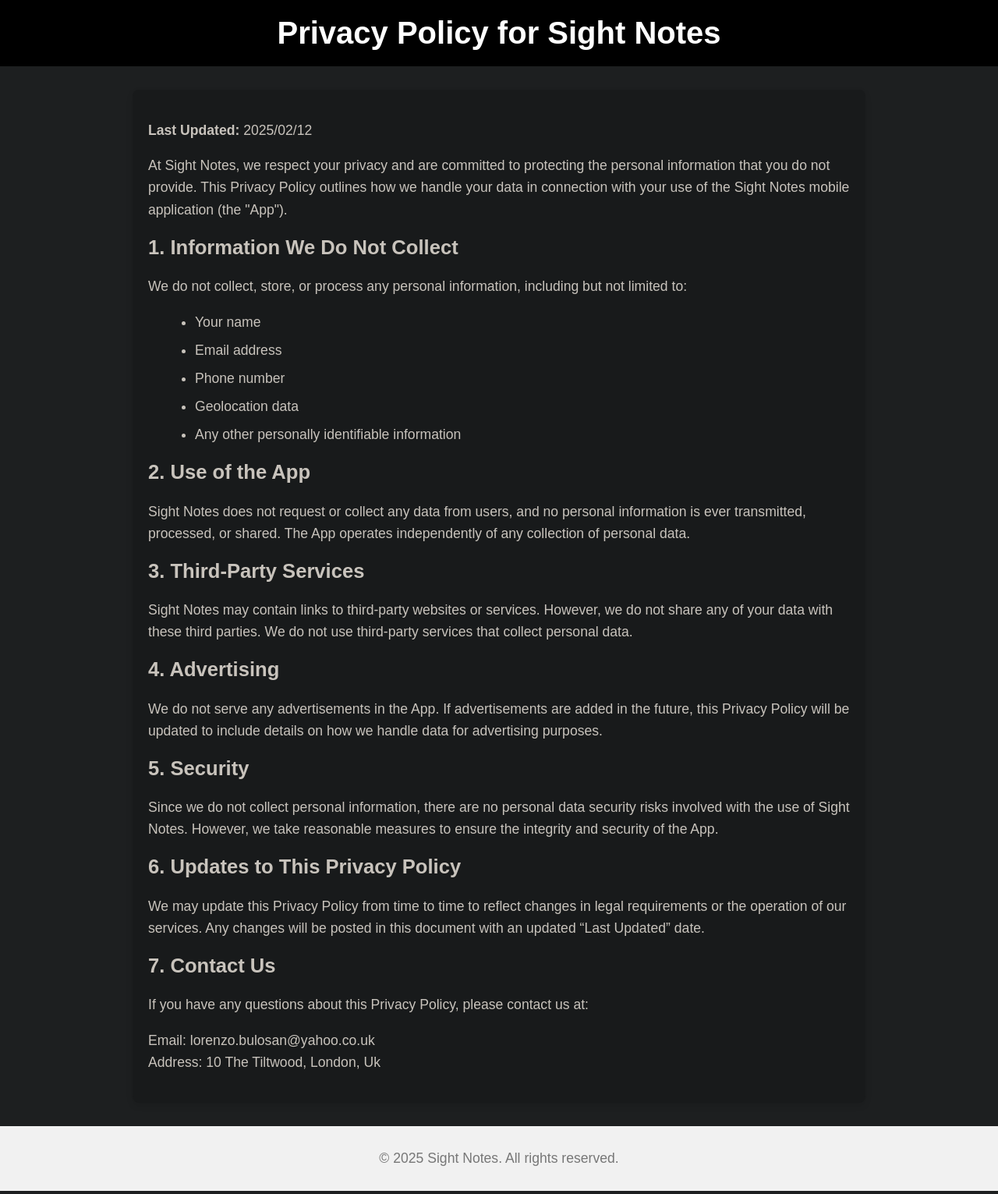
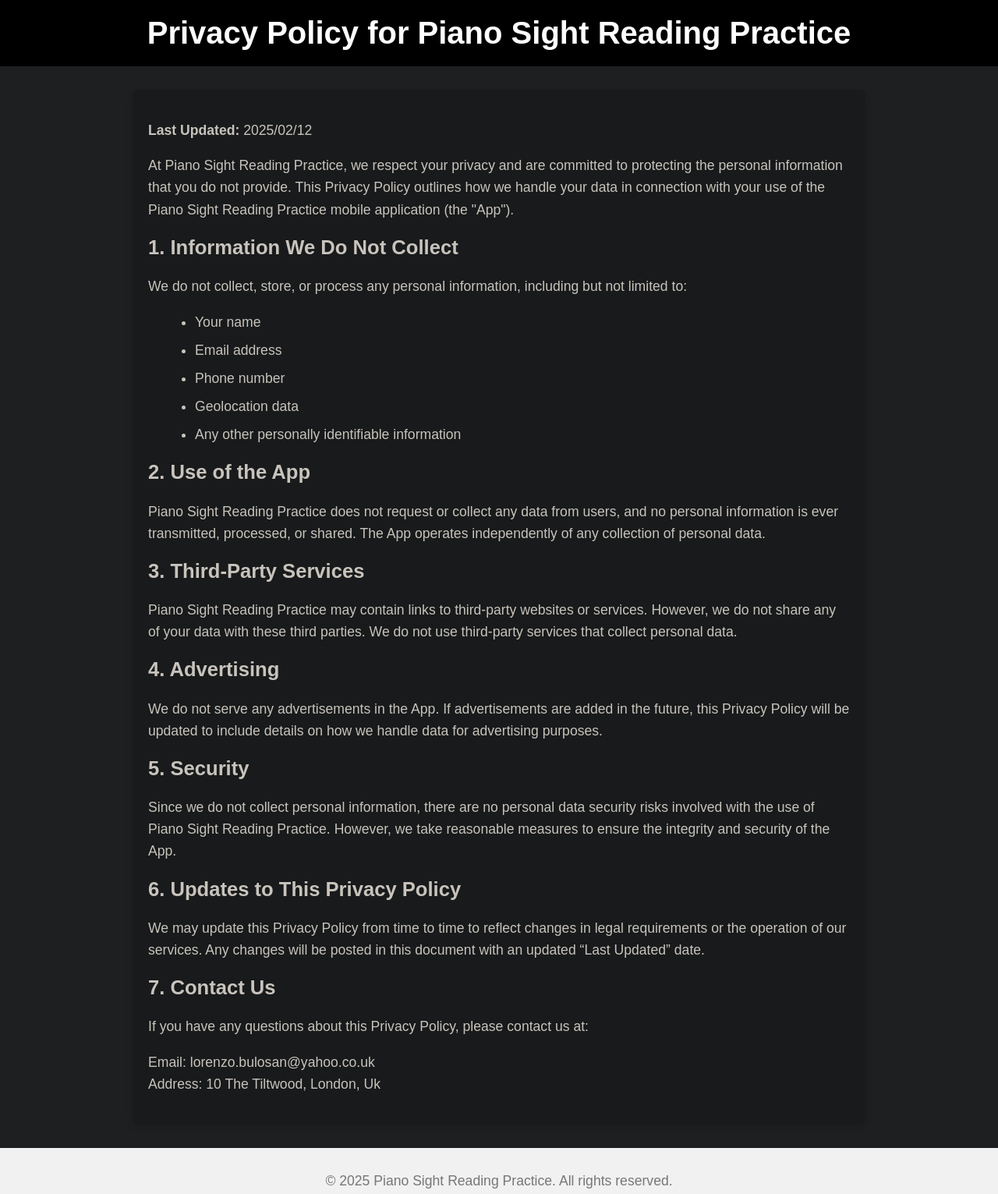
Before and after one commit to Lorenzo-bulosan/sight-notes-privacy-policy, a plain HTML site: page index.html in a window 1280 px wide. Shown: the whole page at 78% size. Drawn offline with Linux system fonts and the light colour scheme.

Commit message:
Update index.html

```diff
--- a/index.html
+++ b/index.html
@@ -3,7 +3,7 @@
 <head>
     <meta charset="UTF-8">
     <meta name="viewport" content="width=device-width, initial-scale=1.0">
-    <title>Privacy Policy for Sight Notes</title>
+    <title>Privacy Policy for Piano Sight Reading Practice</title>
     <style>
         body {
             font-family: 'Arial', sans-serif;
@@ -58,13 +58,13 @@
 <body>
 
 <header>
-    <h1>Privacy Policy for Sight Notes</h1>
+    <h1>Privacy Policy for Piano Sight Reading Practice</h1>
 </header>
 
 <div class="container">
     <p><strong>Last Updated:</strong> 2025/02/12</p>
 
-    <p>At Sight Notes, we respect your privacy and are committed to protecting the personal information that you do not provide. This Privacy Policy outlines how we handle your data in connection with your use of the Sight Notes mobile application (the "App").</p>
+    <p>At Piano Sight Reading Practice, we respect your privacy and are committed to protecting the personal information that you do not provide. This Privacy Policy outlines how we handle your data in connection with your use of the Piano Sight Reading Practice mobile application (the "App").</p>
 
     <h2>1. Information We Do Not Collect</h2>
     <p>We do not collect, store, or process any personal information, including but not limited to:</p>
@@ -77,16 +77,16 @@
     </ul>
 
     <h2>2. Use of the App</h2>
-    <p>Sight Notes does not request or collect any data from users, and no personal information is ever transmitted, processed, or shared. The App operates independently of any collection of personal data.</p>
+    <p>Piano Sight Reading Practice does not request or collect any data from users, and no personal information is ever transmitted, processed, or shared. The App operates independently of any collection of personal data.</p>
 
     <h2>3. Third-Party Services</h2>
-    <p>Sight Notes may contain links to third-party websites or services. However, we do not share any of your data with these third parties. We do not use third-party services that collect personal data.</p>
+    <p>Piano Sight Reading Practice may contain links to third-party websites or services. However, we do not share any of your data with these third parties. We do not use third-party services that collect personal data.</p>
 
     <h2>4. Advertising</h2>
     <p>We do not serve any advertisements in the App. If advertisements are added in the future, this Privacy Policy will be updated to include details on how we handle data for advertising purposes.</p>
 
     <h2>5. Security</h2>
-    <p>Since we do not collect personal information, there are no personal data security risks involved with the use of Sight Notes. However, we take reasonable measures to ensure the integrity and security of the App.</p>
+    <p>Since we do not collect personal information, there are no personal data security risks involved with the use of Piano Sight Reading Practice. However, we take reasonable measures to ensure the integrity and security of the App.</p>
 
     <h2>6. Updates to This Privacy Policy</h2>
     <p>We may update this Privacy Policy from time to time to reflect changes in legal requirements or the operation of our services. Any changes will be posted in this document with an updated “Last Updated” date.</p>
@@ -98,7 +98,7 @@
 </div>
 
 <footer>
-    <p>&copy; 2025 Sight Notes. All rights reserved.</p>
+    <p>&copy; 2025 Piano Sight Reading Practice. All rights reserved.</p>
 </footer>
 
 </body>
```
